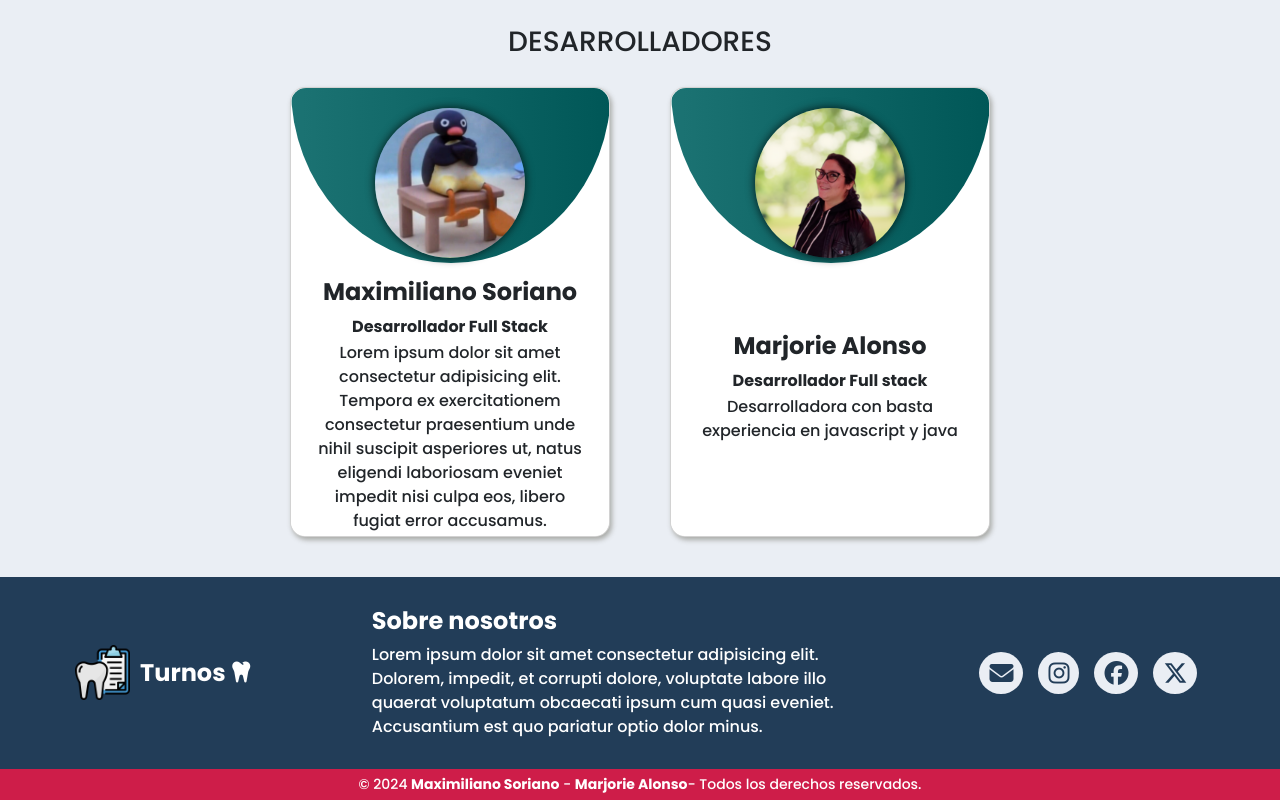
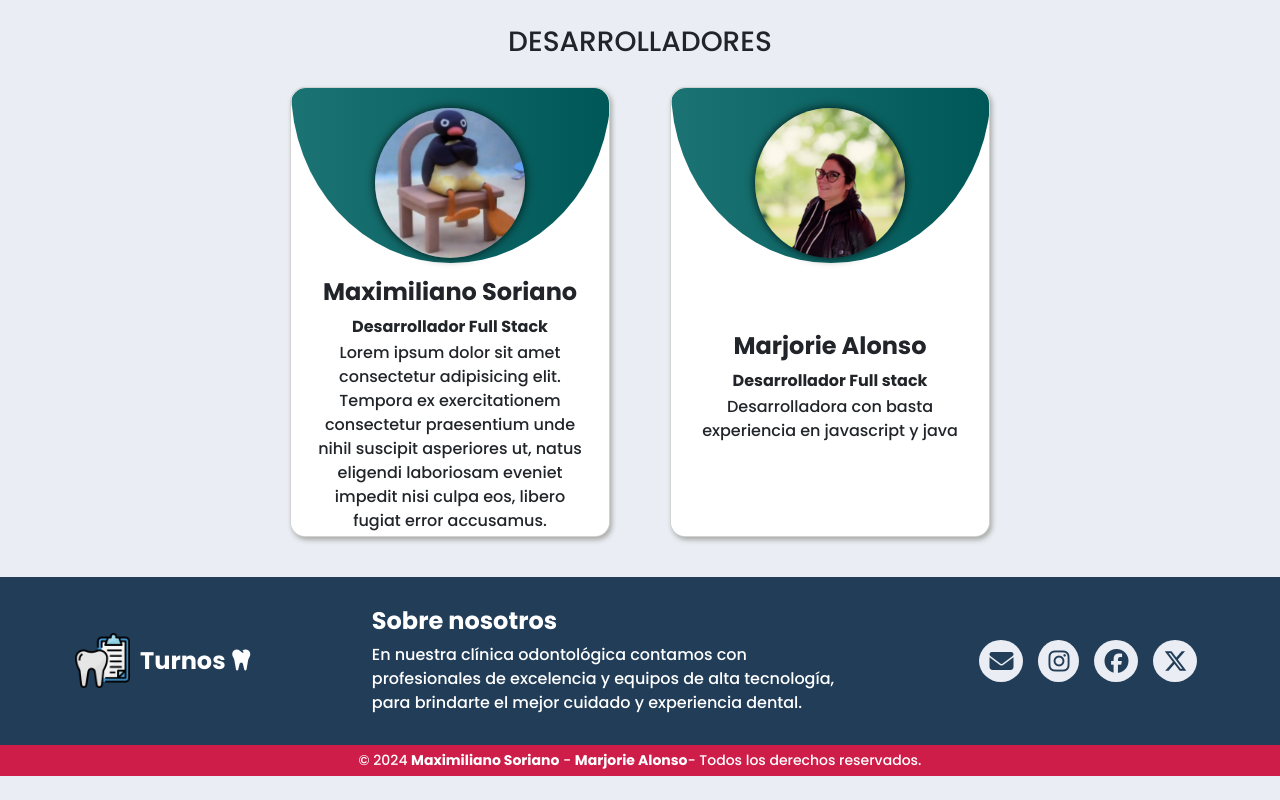
Before and after one commit to MaxiSoriano70/DH-BackEnd-C19-Vista, a plain HTML site: page index.html in a window 1280 px wide. Shown: the part 2097-2897 px from the top of the page. After the commit the page ends 2873 px from the top, so only its background shows below. Drawn offline with nearby package versions, Linux system fonts and the light colour scheme; some packages are replaced by stand-ins of ours; a script that the page names is missing.

Commit message:
otro commit

```diff
--- a/index.html
+++ b/index.html
@@ -434,7 +434,7 @@
             </article>
             <article class="box-nosotros">
                 <h3>Sobre nosotros</h3>
-                <p>Lorem ipsum dolor sit amet consectetur adipisicing elit. Dolorem, impedit, et corrupti dolore, voluptate labore illo quaerat voluptatum obcaecati ipsum cum quasi eveniet. Accusantium est quo pariatur optio dolor minus.</p>
+                <p>En nuestra clínica odontológica contamos con profesionales de excelencia y equipos de alta tecnología, para brindarte el mejor cuidado y experiencia dental.</p>
             </article>
             <article class="box-redes">
                 <a href="#" aria-label="Email"><i class="fa-solid fa-envelope"></i></a>
```
